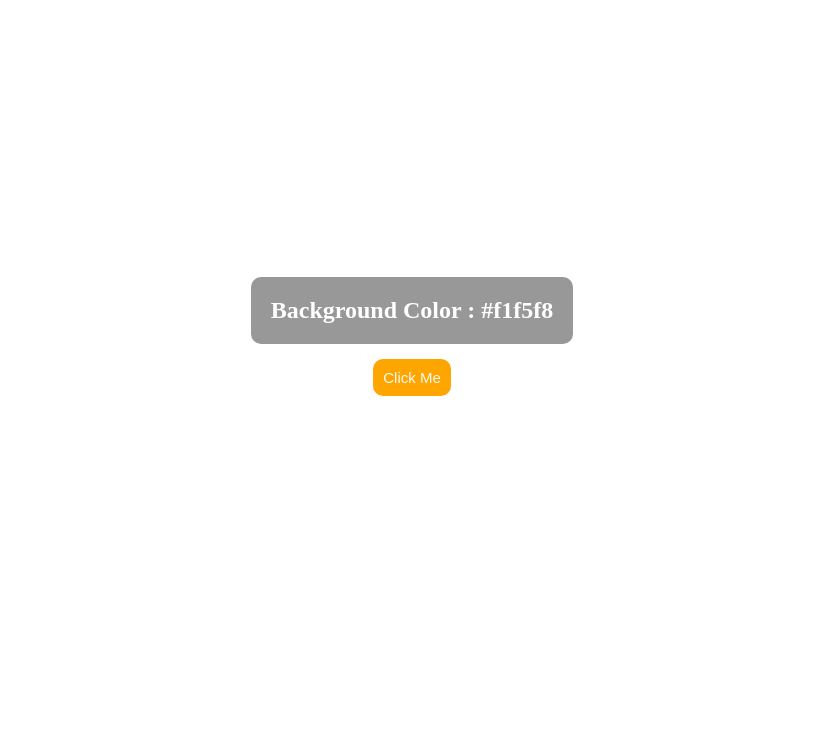
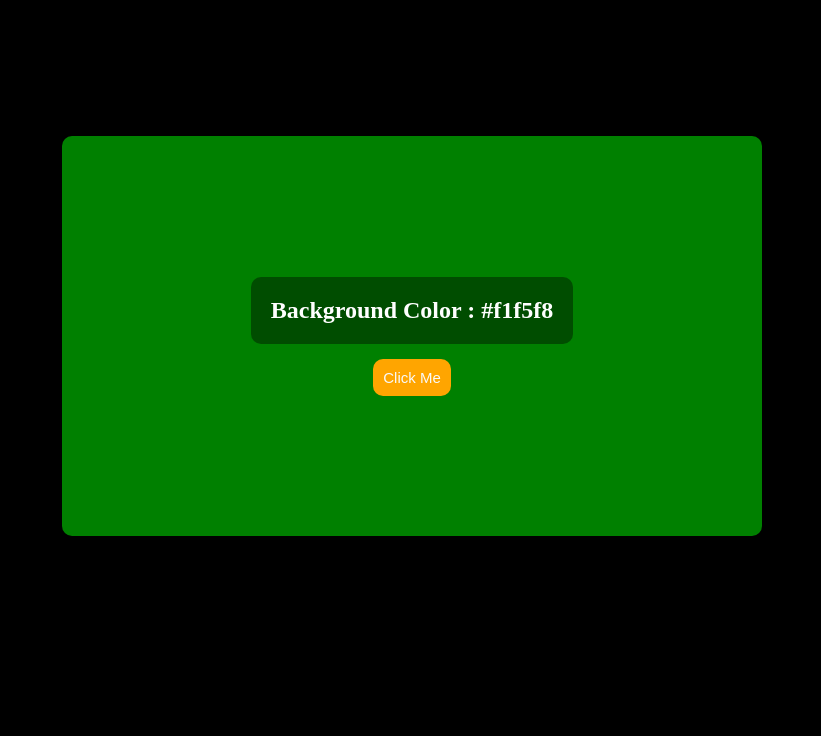
Before and after one commit to Noman40046/Color-changeing-App, a plain HTML site: page index.html in a window 1280 px wide. Shown: the part 64-800 px from the top of the page, without its empty margins (228-1049 px from the left). Drawn offline with Linux system fonts and the light colour scheme.

Commit message:
javascript update

```diff
--- a/hex.js
+++ b/hex.js
@@ -11,7 +11,8 @@ btn.addEventListener("click", function(){
     }
 
     color.textContent = hexColor;
-    document.body.style.backgroundColor = hexColor;
+    const changebackground = document.querySelector(".changebackground");
+    changebackground.style.backgroundColor = hexColor;
 });
 
 function getRandomNumbers(){
--- a/index.html
+++ b/index.html
@@ -29,7 +29,7 @@
     </nav>
 
     <main>
-        <div class="container">
+        <div class="container changebackground">
             <h2>Background Color : <span class="color">
                 #f1f5f8
             </span></h2>
--- a/scss/syle.scss
+++ b/scss/syle.scss
@@ -2,6 +2,10 @@
     margin: 0;
     padding: 0;
     box-sizing: border-box;
+}
+
+body{
+    background-color: black;
 }
 
 .nav-center{
@@ -32,10 +36,8 @@
 }
 
 main{
-
-
-    width: 500px;
-    height: 200px;
+    width: 800px;
+    height: 500px;
     top: 0;
     bottom: 0;
     left: 0;
@@ -45,8 +47,16 @@ main{
    display: flex;
    justify-content: center;
    align-items: center;
-    .container{
+    .changebackground{
         text-align: center;
+        background-color: green;
+        width: 700px;
+        height: 400px;
+        display: flex;
+        flex-direction: column;
+        align-items: center;
+        justify-content: center;
+        border-radius: 10px;
         h2{
             border: none;
             padding: 20px;
--- a/simple.js
+++ b/simple.js
@@ -6,11 +6,12 @@ const color = document.querySelector(".color");
 btn.addEventListener("click", function(){
 
     const randomNumber = getRandomNumbers() ;
-    document.body.style.backgroundColor = colors[randomNumber];
+    const changebackground = document.querySelector(".changebackground");
+    changebackground.style.backgroundColor = colors[randomNumber];
     color.textContent = colors[randomNumber];
 });
 
 function getRandomNumbers(){
 
     return Math.floor(Math.random() * colors.length);
-}
+};
```
Also changed, not shown: index2.html (+1 -1 lines), scss/syle.css, 2 other files.
